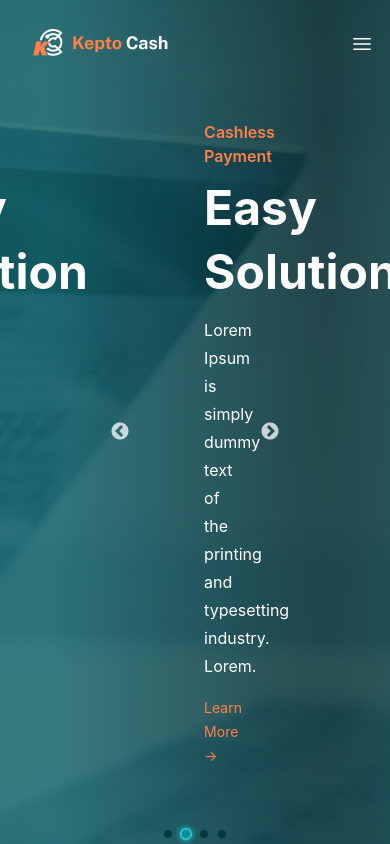
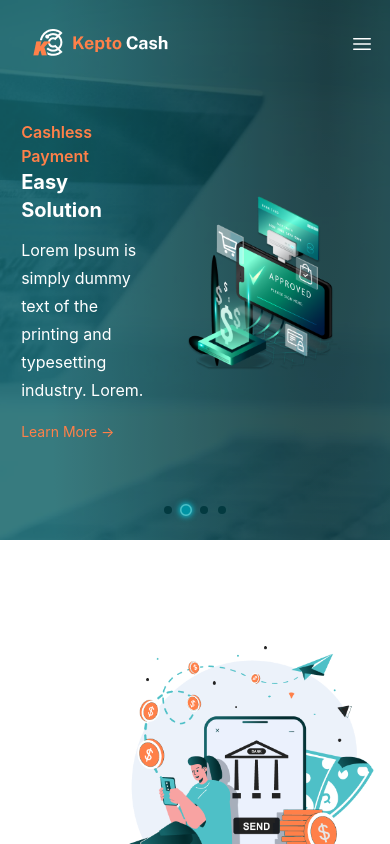
Before and after one commit to masudrana2779/keptocash, a Next.js app: page / in a window 390 px wide. Shown: the top 844 px of the page. Built offline with nearby package versions, Linux system fonts and the light colour scheme.

Commit message:
banner try to done

```diff
--- a/components/Banner/index.tsx
+++ b/components/Banner/index.tsx
@@ -10,10 +10,16 @@ const BannerComponent = () => {
     slidesToShow: 1,
     slidesToScroll: 1,
     arrows: true,
-    centerMode: true,
-    centerPadding: "40px",
     autoplay: true,
     autoplaySpeed: 5000,
+    responsive: [
+      {
+        breakpoint: 991,
+        settings: {
+          arrows: false,
+        },
+      },
+    ],
   };
   return (
     <>
@@ -29,13 +35,13 @@ const BannerComponent = () => {
           <Slider {...settings}>
             {[1, 1, 1, 1].map((item, i: number) => (
               <>
-                <div className="container mx-auto px-40">
+                <div className="container mx-auto md:px-40 px-4">
                   <div className="flex justify-between items-center gap-x-4 pt-[120px] pb-24">
                     <div className="max-w-xs w-full">
-                      <div className="text-brand-600 text-base leading-6 font-semibold mb-2">
+                      <div className="text-brand-600 text-base leading-6 font-semibold md:mb-2 mb-0">
                         Cashless Payment
                       </div>
-                      <div className="text-5xl font-bold text-white leading-[64px] mb-3">
+                      <div className="md:text-5xl text-xl font-bold text-white md:leading-[64px] mb-3">
                         Easy Solution
                       </div>
                       <div className="text-base leading-7 text-white mb-4">
```
